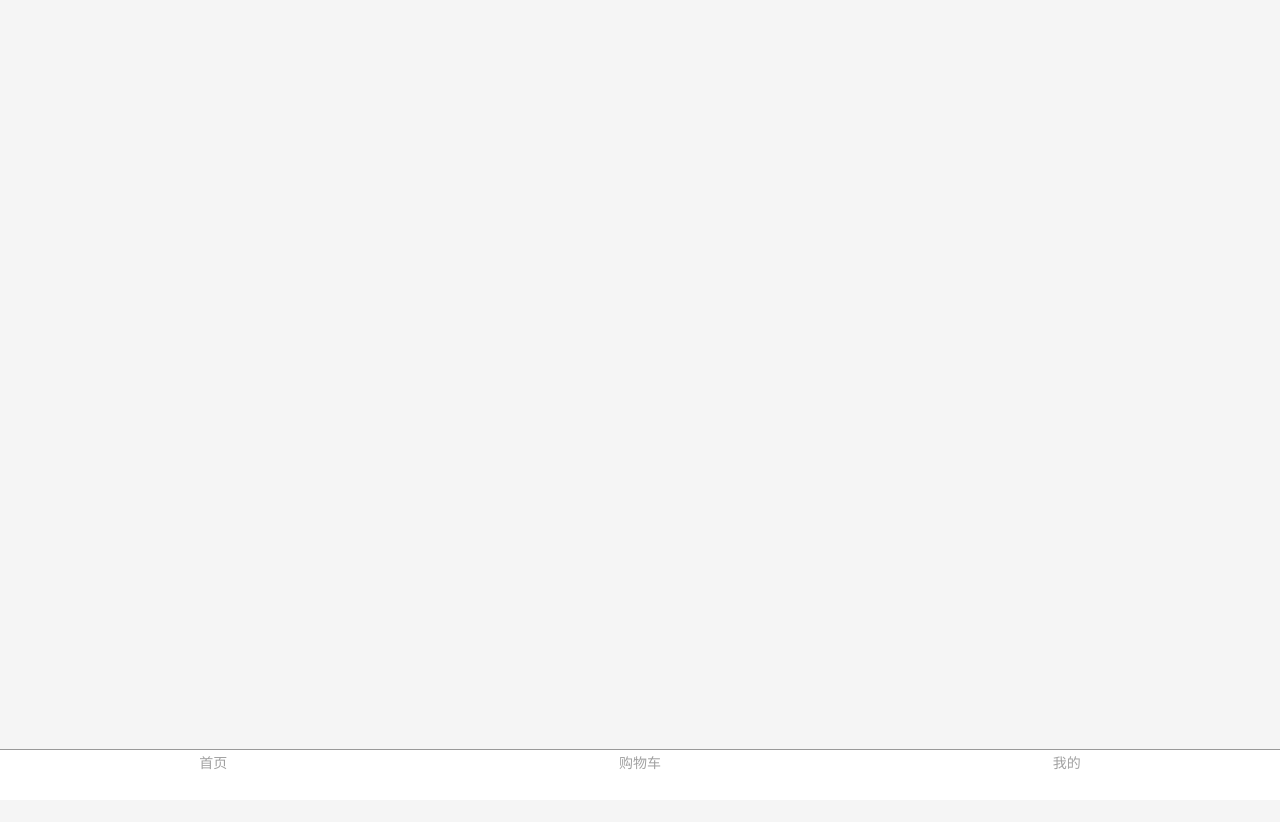
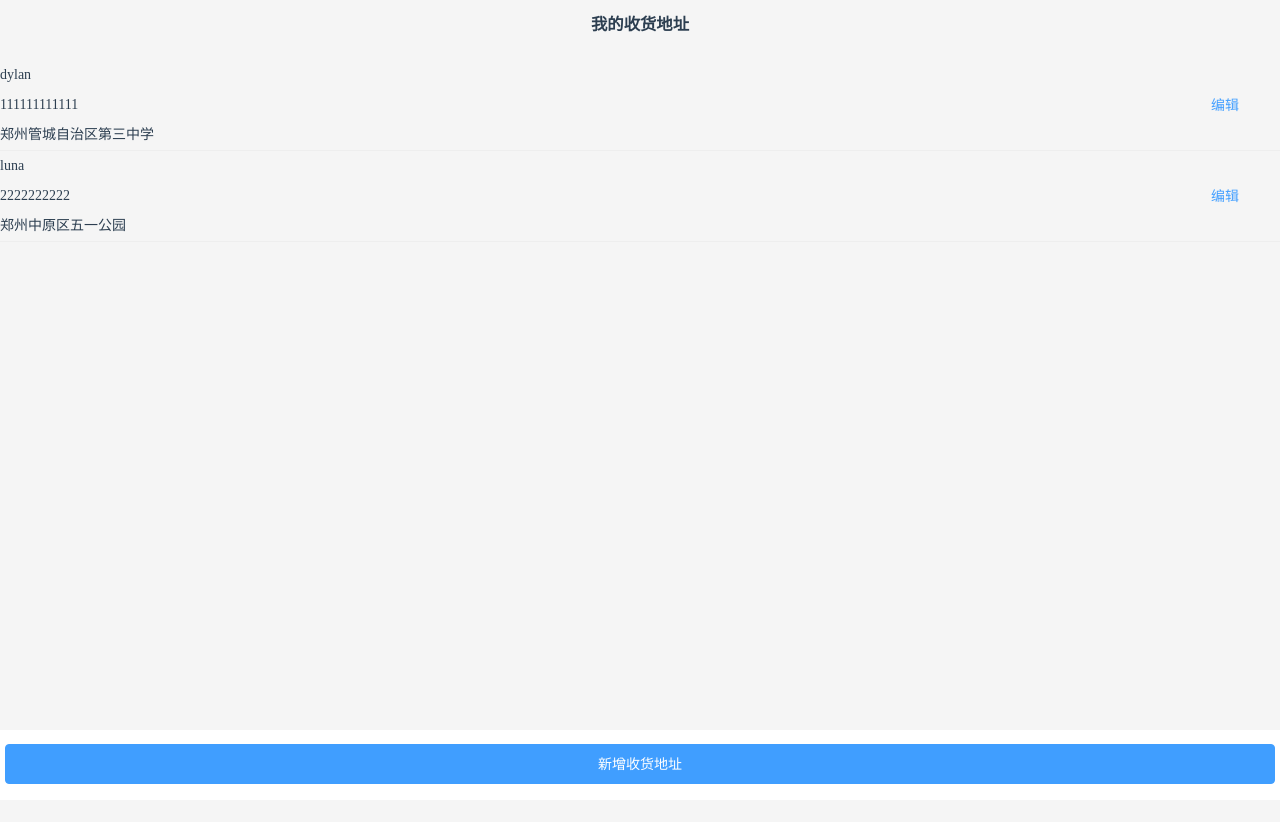
Before and after one commit to 466879168/shopping, a Vue app: page /myaddress in a window 1280 px wide. Shown: the top 822 px of the page. Before the commit the page ends 800 px from the top, so only its background shows below. Built offline with nearby package versions, Linux system fonts and the light colour scheme; a small style sheet from the web is missing.

Commit message:
9.24凌晨

```diff
--- a/public/index.html
+++ b/public/index.html
@@ -5,7 +5,7 @@
     <meta http-equiv="X-UA-Compatible" content="IE=edge">
     <meta name="viewport" content="width=device-width,initial-scale=1.0,user-scalable=0,maximum-scale=1.0,minimum-scale=1.0">
     <title>shopping</title>
-    <link rel="stylesheet" href="//at.alicdn.com/t/font_1302585_jffnvs0h59.css">
+    <link rel="stylesheet" href="//at.alicdn.com/t/font_1302585_n3av9f3m6kp.css">
   </head>
   <body>
 
--- a/src/App.vue
+++ b/src/App.vue
@@ -1,7 +1,7 @@
 <template>
   <div id="app">
-    <router-view></router-view>
-   <nav-bar></nav-bar>
+  <router-view></router-view>
+  <nav-bar></nav-bar>
   </div>
 </template>
 
--- a/src/assets/css/base.css
+++ b/src/assets/css/base.css
@@ -80,6 +80,7 @@ video {
 body {
   line-height: 1;
   background: #f5f5f5;
+  color:#2c3e50;
 }
 
 :focus {
--- a/src/main.js
+++ b/src/main.js
@@ -8,6 +8,8 @@ import 'element-ui/lib/theme-chalk/index.css'
 Vue.use(ElementUI)
 Vue.config.productionTip = false
 
+
+
 new Vue({
   router,
   store,
--- a/src/router.js
+++ b/src/router.js
@@ -7,6 +7,15 @@ const Profile=()=>import('./views/profile/Profile')
 const Detail=()=>import("./views/home/detail")
 const Order=()=>import("./views/cart/order")
 const Login=()=>import("./views/login/login")
+const myAddress=()=>import('./views/address/myAddress')
+const modifyAddress=()=>import('./views/address/modifyAddress')
+const addNewAddress=()=>import('./views/address/addNewAddress')
+
+
+const originalPush = Router.prototype.push;
+Router.prototype.push = function push(location) {
+  return originalPush.call(this, location).catch(err => err)
+}
 
 Vue.use(Router)
 
@@ -25,7 +34,7 @@ const routes=[
 },
 {
   path:'/profile',
-  component:Profile
+  component:Profile,
 },
 {
   path:'/detail',
@@ -39,6 +48,18 @@ const routes=[
   path:'/login',
   component:Login
 },
+{
+  path: "/myaddress",
+  component:myAddress
+},
+  {
+    path: "/modifyaddress",
+    component: modifyAddress
+  },
+  {
+    path: "/addnewaddress",
+    component: addNewAddress
+  }
 ]
 
 export default new Router({
--- a/src/store.js
+++ b/src/store.js
@@ -6,7 +6,7 @@ Vue.use(Vuex)
 export default new Vuex.Store({
   state: {
 		//是否登录默认为false
-		isLogin:true,
+		isLogin:false,
 		//没有登陆状态，用户名为空
 		username:'',
 		//默认存储的地址
@@ -95,9 +95,26 @@ export default new Vuex.Store({
 				}
 			})
 	},
+    //登录
 	login(state,username){
 		state.username = username
 		state.isLogin=true
-	}
+	},
+    //退出
+    exit(state){
+		  state.isLogin=false
+    },
+    //修改地址后把修改后的值保存
+    modifyAddress(state,item){
+      state.address[item.index]=item.value
+    },
+    //新增地址
+  addNewAddress(state,newAdd){
+    state.address.push(newAdd)
+  },
+    //从index位置删除一个地址
+    deleteAddress(sate,index){
+		  state.address.splice(index,1)
+    }
 }
 })
--- a/src/views/address/addNewAddress.vue
+++ b/src/views/address/addNewAddress.vue
@@ -1,13 +1,118 @@
 <template>
 <!--  新增收货地址  -->
+  <div class="add">
+    <div class="header">
+      <span class="iconfont icon-jiantou" @click="back"></span>
+      <h3>修改收货地址</h3>
+    </div>
+    <div class="main">
+      <el-form :model="newAddForm" :rules="rules"  :label-position="'left'" label-width="80px"  ref="newAddForm">
+        <el-form-item label="收货人">
+          <el-input v-model="newAddForm.name"></el-input>
+        </el-form-item>
+        <el-form-item label="电话">
+          <el-input v-model.number="newAddForm.phone"></el-input>
+        </el-form-item>
+        <el-form-item label="所在城市">
+          <el-input v-model="newAddForm.city"></el-input>
+        </el-form-item>
+        <el-form-item label="收货地址">
+          <el-input v-model="newAddForm.detailAdd"></el-input>
+        </el-form-item>
+      </el-form>
+    </div>
+    <div class="footer">
+      <el-form>
+        <el-form-item>
+          <el-button type="primary" @click="submit('newAddForm')">保存修改</el-button>
+          <el-button type="danger" @click="reset('newAddForm')">重置</el-button>
+        </el-form-item>
+      </el-form>
+    </div>
+  </div>
 </template>
 
 <script>
   export default {
-    name: "addNewAddress"
+    name: "addNewAddress",
+    data() {
+      let validatePhone = (rule, value, callback) => {
+        if (!value) {
+          return callback(new Error('手机号不能为空'));
+        } else if (!/^1[3-9]{1}[0-9]{9}$/.test(value)) {
+          return callback(new Error('手机号不正确'));
+        } else {
+          callback();
+        }
+      };
+      return {
+        newAddForm: {
+          name: '',
+          phone: '',
+          city: '',
+          detailAdd: ''
+        },
+        rules: {
+          name: [
+            {required: true, message: '请输入名字', trigger: 'blur'}
+          ],
+          phone: [
+            {required: true, validator: validatePhone, trigger: 'blur'}
+          ],
+          city: [
+            {required: true, message: '请输入所在城市', trigger: 'blur'}
+          ],
+          detailAdd: [
+            {required: true, message: '请输入详细地址', trigger: 'blur'}
+          ],
+        }
+      }
+    },
+    methods:{
+      back(){
+        this.$router.go(-1)
+      },
+      submit(formName){
+        if (this.formName){
+          this.$store.commit('addNewAddress',this.formName)
+          this.$router.push({
+            path:'/myaddress'
+          })
+        }
+      },
+      reset(formName){
+        this.$refs[formName].resetFields()
+      }
+    }
   }
 </script>
+<style>
+ .add .footer .el-form-item__content{
+   text-align: center;
+ }
+</style>
+
 
 <style scoped>
-
+.add .header{
+  position: fixed;
+  top: 0;
+  left: 0;
+  height: 50px;
+  line-height: 50px;
+  text-align: center;
+  width: 100%;
+  border-bottom: 1px solid #ccc;
+}
+.add .header span{
+  position: absolute;
+  left: 0;
+  top: 0;
+  width: 50px;
+  height: 50px;
+}
+.add .main{
+    margin-top: 60px;
+  padding: 0 5px;
+  }
 </style>
--- a/src/views/address/modifyAddress.vue
+++ b/src/views/address/modifyAddress.vue
@@ -1,13 +1,126 @@
 <template>
 <!--  修改收货地址  -->
+  <div class="modify">
+    <div class="header">
+      <span class="iconfont icon-jiantou" @click="back"></span>
+      <h3>修改收货地址</h3>
+    </div>
+    <div class="main">
+      <el-form :rules="rules" :label-position="'left'" label-width="80px" :model="newAddress" ref="newAdd">
+        <el-form-item label="收货人">
+          <el-input v-model="newAddress.name"></el-input>
+        </el-form-item>
+        <el-form-item label="电话">
+          <el-input v-model="newAddress.phone"></el-input>
+        </el-form-item>
+        <el-form-item label="所在城市">
+          <el-input v-model="newAddress.city"></el-input>
+        </el-form-item>
+        <el-form-item label="收货地址">
+          <el-input v-model="newAddress.detailAdd"></el-input>
+        </el-form-item>
+      </el-form>
+    </div>
+    <div class="footer">
+      <el-form >
+        <el-form-item>
+          <el-button type="primary" @click="submit">保存修改</el-button>
+          <el-button type="danger" @click="deleteAddress">删除收货地址</el-button>
+        </el-form-item>
+      </el-form>
+    </div>
+  </div>
 </template>
 
 <script>
   export default {
-    name: "modifyAddress"
+    name: "modifyAddress",
+    data(){
+      let validatePhone = (rule, value, callback) => {
+        if (!value) {
+          return callback(new Error('手机号不能为空'));
+        } else if (!/^1[3-9]{1}[0-9]{9}$/.test(value)) {
+          return callback(new Error('手机号不正确'));
+        } else {
+          callback();
+        }
+      };
+      return {
+        rules: {
+          name: [
+            {required: true, message: '请输入名字', trigger: 'blur'}
+          ],
+          phone: [
+            {required: true, validator: validatePhone, trigger: 'blur'}
+          ],
+          city: [
+            {required: true, message: '请输入所在城市', trigger: 'blur'}
+          ],
+          detailAdd: [
+            {required: true, message: '请输入详细地址', trigger: 'blur'}
+          ],
+        }
+      }
+    },
+    methods:{
+      back(){
+        this.$router.go(-1)
+      },
+      //修改后将修改内存保存在store中
+      submit(){
+          if (this.newAddress){
+            this.$store.commit('modifyAddress',{
+              index:this.index,
+              value:this.newAddress
+            })
+            this.$router.push({
+              path:'/myaddress'
+            })
+          }else{
+            return false
+          }
+      },
+      //点击删除收货地址后
+      deleteAddress(){
+        this.$store.commit('deleteAddress',this.itemIndex)
+        this.$router.push({
+          path:'/myaddress'
+        })
+      }
+    },
+    computed:{
+      itemIndex(){
+        return this.$route.query.index
+      },
+      newAddress(){
+        return this.$store.state.address[this.itemIndex]
+      }
+    }
   }
 </script>
 
-<style scoped>
+<style>
+  .footer .el-form{
+    text-align: center;
+  }
+</style>
 
+<style lang="stylus" scoped>
+.modify
+  .header
+    position: fixed
+    left 0
+    right 0
+    top 0
+    height: 50px
+    line-height 50px
+    text-align center
+    span
+      position absolute
+      left 0
+      top 0
+      width: 50px
+      height: 50px
+  .main
+    margin: 70px 10px 10px
 </style>
--- a/src/views/address/myAddress.vue
+++ b/src/views/address/myAddress.vue
@@ -1,13 +1,104 @@
 <template>
 <!--  编辑我的收货地址  -->
+<div class="myAddress">
+  <div class="header">
+    <span class="iconfont icon-jiantou" @click="back"></span>
+    <h3>我的收货地址</h3>
+  </div>
+  <div class="main">
+    <ul>
+      <li v-for="(item,index) in allAddress" :key="index">
+        <p>{{item.name}}</p>
+        <p>{{item.phone}}</p>
+        <p>{{item.city+item.detailAdd}}</p>
+        <el-button type="text" @click="toModifyAddress(index)">编辑</el-button>
+      </li>
+    </ul>
+  </div>
+  <div class="footer">
+    <el-button type="primary" @click="toAdd">新增收货地址</el-button>
+  </div>
+</div>
 </template>
 
 <script>
   export default {
-    name: "myAddress"
+    name: "myAddress",
+    methods:{
+      back(){
+        this.$router.go(-1)
+      },
+      toModifyAddress(index){
+        this.$router.push({
+          path:'/modifyaddress',
+          query:{index:index}
+        })
+      },
+      //跳转新增收货地址页面
+      toAdd(){
+         this.$router.push({
+          path:'/addnewaddress'
+         })
+      }
+    },
+    computed: {
+      allAddress(){
+        return this.$store.state.address
+      }
+    }
   }
 </script>
 
+<style>
+  .footer .el-button--primary{
+    width: 100%;
+  }
+</style>
+
 <style scoped>
+.myAddress .header{
+  width: 100%;
+  height: 50px;
+  line-height: 50px;
+  text-align: center;
+  position: fixed;
+  left: 0;
+  top: 0;
+  right: 0;
 
+}
+.myAddress .header span{
+  position: absolute;
+  left: 0;
+  top: 0;
+  width: 50px;
+  height: 50px;
+}
+.main{
+  margin-top:60px;
+}
+.main li{
+  border-bottom: 1px solid #eeeeee;
+  position: relative;
+}
+.main li p{
+  line-height:30px;
+}
+.main li .el-button{
+  position: absolute;
+  top: 50%;
+  transform: translateY(-50%);
+  right: 40px;
+}
+  .footer{
+    position: fixed;
+    left: 0;
+    right: 0;
+    bottom: 0;
+    height: 70px;
+    line-height: 70px;
+    z-index: 9999;
+    background: #fff;
+    padding: 0 5px;
+  }
 </style>
```
Also changed, not shown: src/views/profile/Profile.vue (+57 -4 lines).
